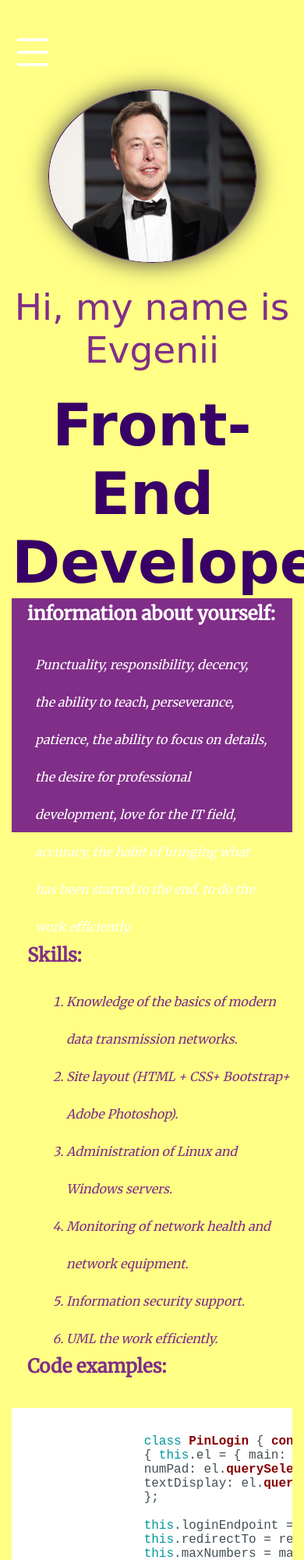
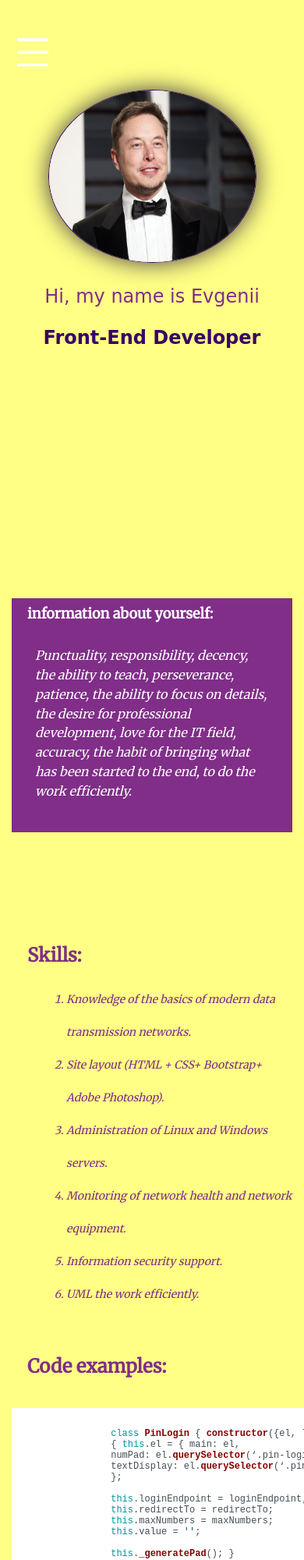
Before and after one commit to evgeniiDJS/rsschool-cv, a website: page index.html in a window 390 px wide. Shown: the top 2000 px of the page at 78% size. Drawn offline with nearby package versions, Linux system fonts and the light colour scheme; a web font is replaced by a local one.

Commit message:
feat: add adaptive

```diff
--- a/assets/css/style.css
+++ b/assets/css/style.css
@@ -136,6 +136,9 @@ nav {
     height: 70vh;
 }
 
+.adapt {
+    max-width: 890px;
+}
 .title-code h2 {
     max-width: 200px;
     padding: 0 20px;
@@ -251,9 +254,11 @@ footer {
     }
     .titles__first {
         width: 100%;
+        font-size: 44px;
     }
     .titles h1 {
         width: 100%;
+        font-size: 74px;
     }
     .titles img {
         width: 100%;
@@ -276,9 +281,11 @@ footer {
     }
     .titles__first {
         width: 100%;
+        font-size: 44px;
     }
     .titles h1 {
         width: 100%;
+        font-size: 64px;
     }
     .titles img {
         width: 100%;
@@ -298,8 +305,12 @@ footer {
      }
 
      .title-info h2 {
-         width: 100%;
-         margin-top: 50px;
+        width: 100%;
+        margin-top: 50px;
+     }
+     .adapt {
+        width: 100%;
+        font-size: 16px;
      }
 }
 
@@ -309,9 +320,11 @@ footer {
     }
     .titles__first {
         width: 100%;
+        font-size: 34px;
     }
     .titles h1 {
         width: 100%;
+        font-size: 44px;
     }
     .titles img {
         width: 100%;
@@ -329,13 +342,56 @@ footer {
     .menu a {
         font-size: 14px;
     }
-
+    .adapt {
+        width: 100%;
+        font-size: 14px;
+    }
 }
 
 @media screen and (max-width: 575px) {
     .container {
         width: 100%;
         padding: 0 15px;
+    }
+
+    .titles__first {
+        width: 100%;
+        font-size: 24px;
+    }
+    .titles h1 {
+        width: 100%;
+        font-size: 24px;
+    }
+    .titles img {
+        width: 100%;
+    }
+    .title-info {
+        width: 100%;
+
+     }
+
+     .title-info h2 {
+         width: 100%;
+        font-size: 18px;
+     }
+
+     .title-info p {
+        line-height: 1.55em;
+     }
+
+    .title h2 {
+        width: 100%;
+        font-size: 24px;
+    }
+
+    .title ol {
+        font-size: 14px;
+        font-style: italic;
+    }
+
+    .adapt {
+        width: 100%;
+        font-size: 12px;
     }
 
 }
--- a/index.html
+++ b/index.html
@@ -82,7 +82,7 @@
                     Code examples:
                 </h2>
                 <pre>
-                <code class="js">
+                <code class="js adapt">
                 class PinLogin { constructor({el, loginEndpoint, redirectTo, maxNumbers = Infinity})
                 { this.el = { main: el,
                 numPad: el.querySelector(‘.pin-login__numpad’),
@@ -157,7 +157,7 @@
             <div class="page-footer">
                     <p>© 2021</p>
                     <a class="git" href="https://github.com/evgeniiDJS">Github</a>
-                    <a class="school" href="https://github.com/rolling-scopes-school/tasks/blob/master/tasks/cv/cv.md"><img src="./assets/img/rs_school_js.svg" alt=""></a>
+                    <a class="school" href="https://app.rs.school/registry/student?course=js-fe-2021Q3"><img src="./assets/img/rs_school_js.svg" alt=""></a>
             </div>
         </div>
     </footer>
```
